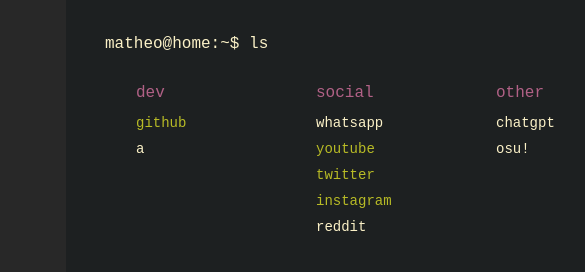
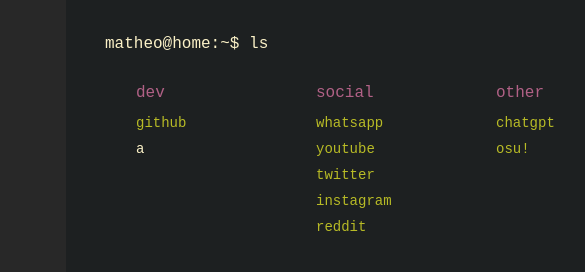
Before and after one commit to Matheosk/GruvboxNewTab, a plain HTML site: page index.html in a window 1280 px wide. Shown: the part 241-513 px from the top of the page, 509-1094 px from the left. Drawn offline with Linux system fonts and the light colour scheme.

Commit message:
Fixed the link issue (i'm so stupid)

```diff
--- a/index.html
+++ b/index.html
@@ -39,19 +39,19 @@
                 <div class="category">
                     <div class="links">
                         <li class="title">social</li>
-                        <li><a href="https://web.whatsapp.com/"></a>whatsapp</li>
+                        <li><a href="https://web.whatsapp.com/">whatsapp</a></li>
                         <li><a href="https://youtube.com/">youtube</a></li>
                         <li><a href="https://twitter.com/home">twitter</a></li>
                         <li><a href="https://instagram.com/">instagram</a></li>
-                        <li><a href="https://www.reddit.com/"></a>reddit</li>
+                        <li><a href="https://www.reddit.com/">reddit</a></li>
                     </div>
                 </div>
 
                 <div class="category">
                     <div class="links">
                         <li class="title">other</li>
-                        <li><a href="https://chat.openai.com/"></a>chatgpt</li>
-                        <li><a href="https://osu.ppy.sh/home"></a>osu!</li>
+                        <li><a href="https://chat.openai.com/">chatgpt</a></li>
+                        <li><a href="https://osu.ppy.sh/home">osu!</a></li>
                     </div>
                 </div>
 
```
